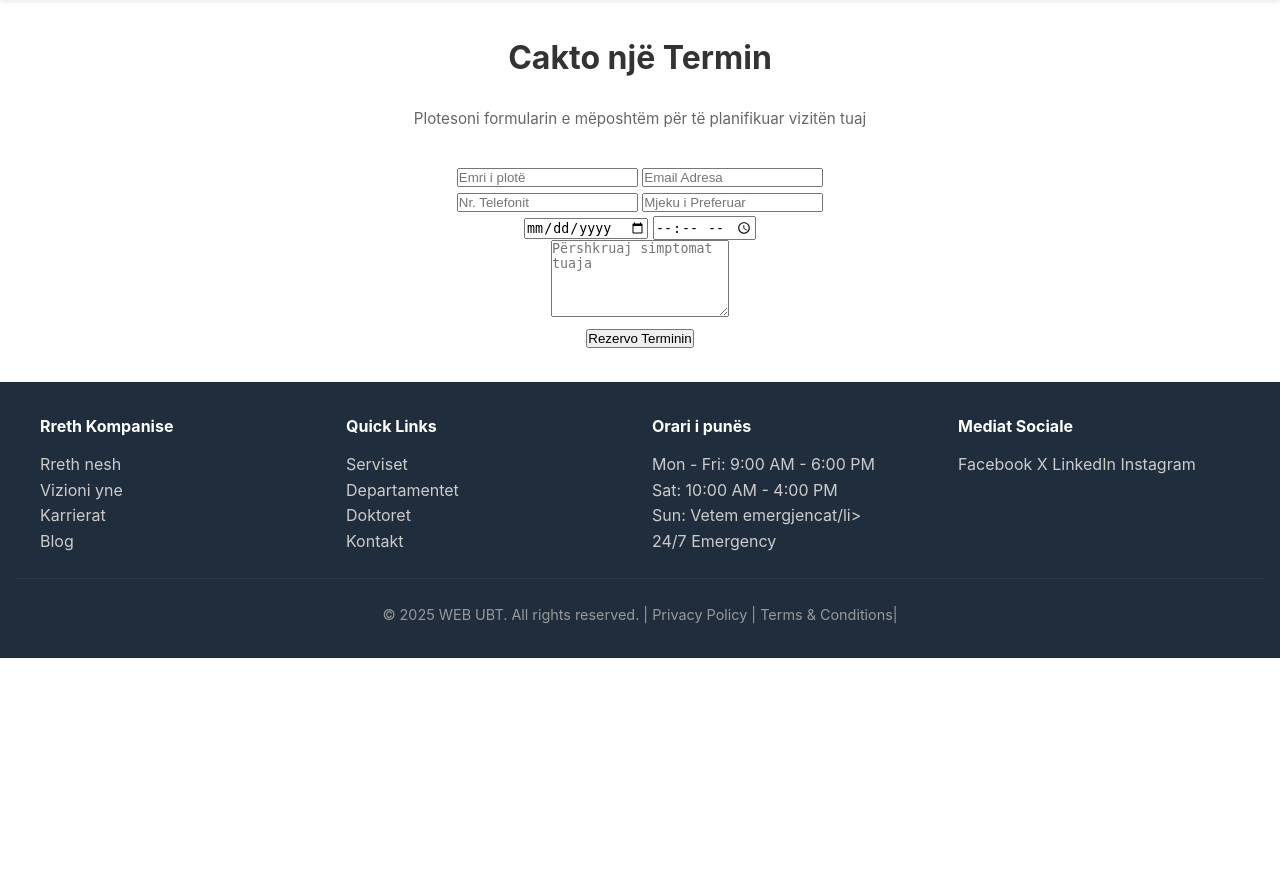
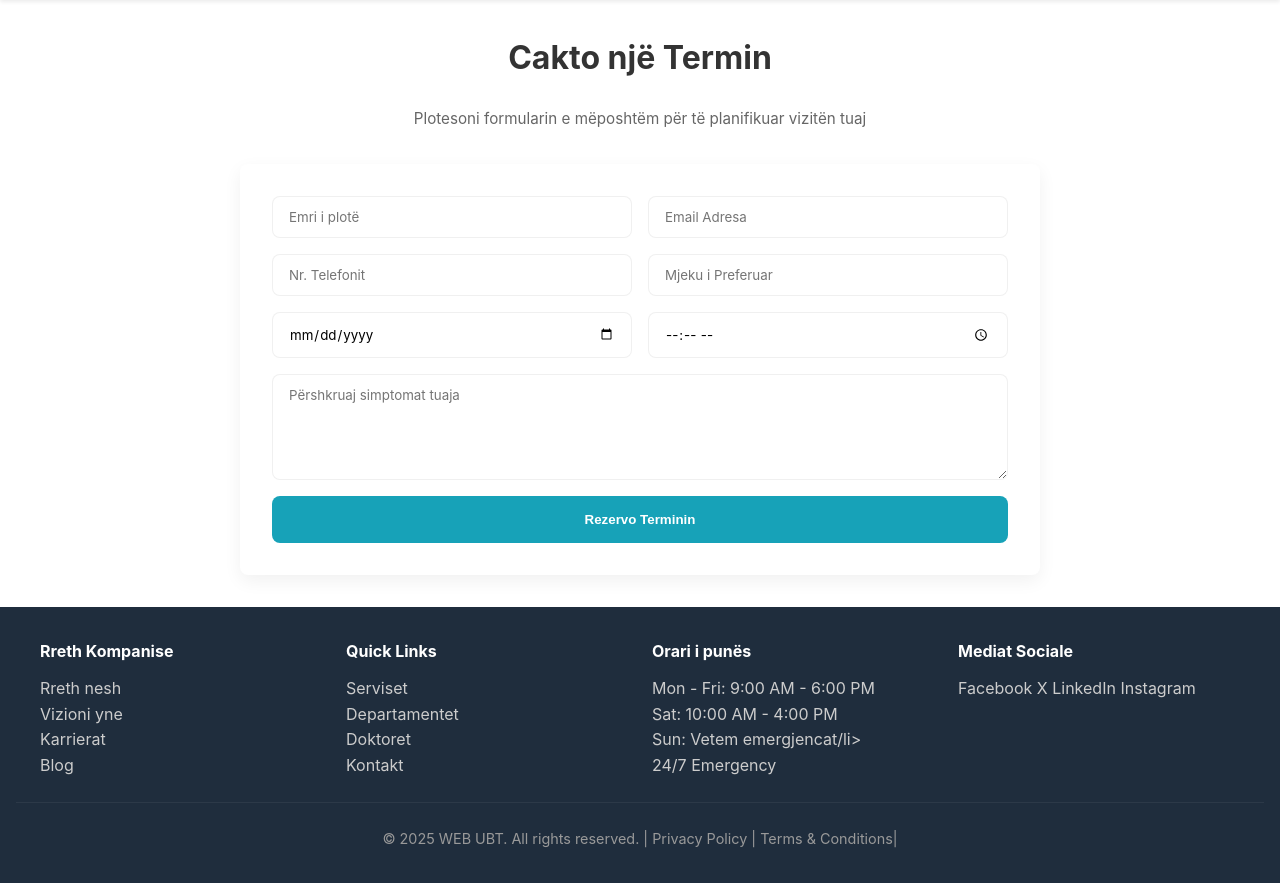
Before and after one commit to blertjakupi/HospitalManagementSystemWeb, a PHP site: page /terminet.html in a window 1280 px wide. Shown: the part 64-947 px from the top of the page. Before the commit the page ends 722 px from the top, so only its background shows below. Run offline with PHP 8.4, Linux system fonts and the light colour scheme.

Commit message:
V1.0.8
CSS

```diff
--- a/style.css
+++ b/style.css
@@ -186,7 +186,7 @@ nav a:hover{
     height:150px;
 }
 
-/* Cards and boxes */
+/* Cards, boxes */
 .card{
     background:var(--surface)
     ;border-radius:var(--radius);
@@ -294,6 +294,96 @@ nav a:hover{
     margin-bottom:8px;
 }
 
+/* !!!!! - Price - duhet me rregullu se diqka ka gabim*/
+
+
+/* Gallery */
+.gallery .grid-4{
+    gap:16px;
+    margin-top:24px;
+}
+.gallery-item{
+    height:200px;
+    border-radius:var(--radius);
+    display:flex;
+    align-items:center;
+    justify-content:center;
+    border:2px solid rgba(0,0,0,.03);
+    cursor:pointer;
+    transition:transform .25s;
+}
+.gallery-item:hover{
+    transform:scale(1.05);
+}
+
+
+/* Appointment form */
+.form{
+    background:var(--surface);
+    padding:32px;
+    border-radius:var(--radius);
+    box-shadow:0 6px 18px rgba(0,0,0,.06);max-width:800px;
+    margin:0 auto;
+}
+.form .row{
+    display:grid;
+    grid-template-columns:1fr 1fr;
+    gap:16px;
+    margin-bottom:16px;
+}
+.form .row.full{
+    grid-template-columns:1fr;
+}
+.form label{
+    font-size:15px;
+    margin-bottom:8px;
+    color:var(--text);
+    display:block;
+}
+.form input,.form select,.form textarea{
+    width:100%;
+    padding:12px 16px;
+    border:1px solid rgba(0,0,0,.06);
+    border-radius:var(--radius);
+    font-family:inherit;
+}
+.form input:focus,.form select:focus,.form textarea:focus{
+    outline:none;
+    box-shadow:0 0 0 4px rgba(23,162,184,.08);
+    border-color:var(--primary);
+}
+.btn-appointment{
+    background:var(--primary);
+    color:#fff;
+    padding:16px;
+    border:0;
+    border-radius:var(--radius);
+    cursor:pointer;
+    width:100%;
+    font-weight:600;
+}
+.btn-appointment:hover{
+    background:var(--primary-dark);
+}
+.message-box{
+    padding:12px;
+    border-radius:6px;
+    margin-top:16px;
+}
+
+/* News */
+.news .grid-3{
+    margin-top:24px;
+}
+.news-card{
+    overflow:hidden;
+    border-radius:var(--radius);
+    background:var(--surface);
+    box-shadow:0 2px 8px rgba(0,0,0,.04);
+}
+.news-content{
+    padding:24px;
+}
 
 /* Footer */
 footer{
```
